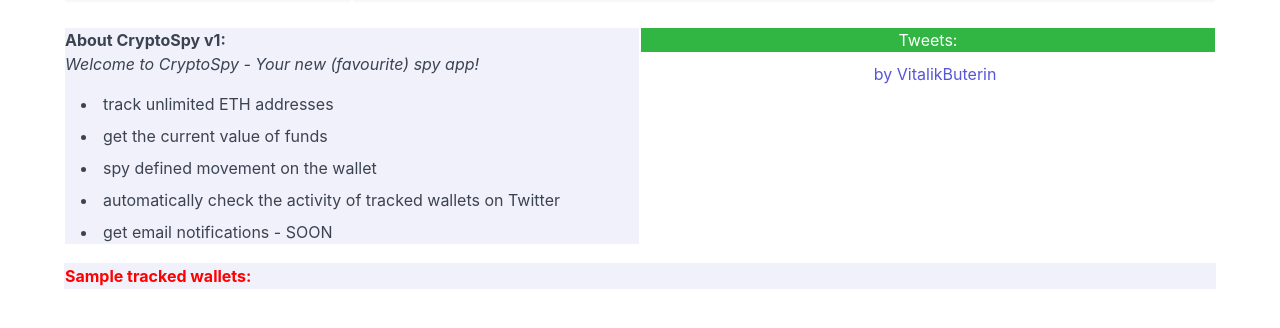
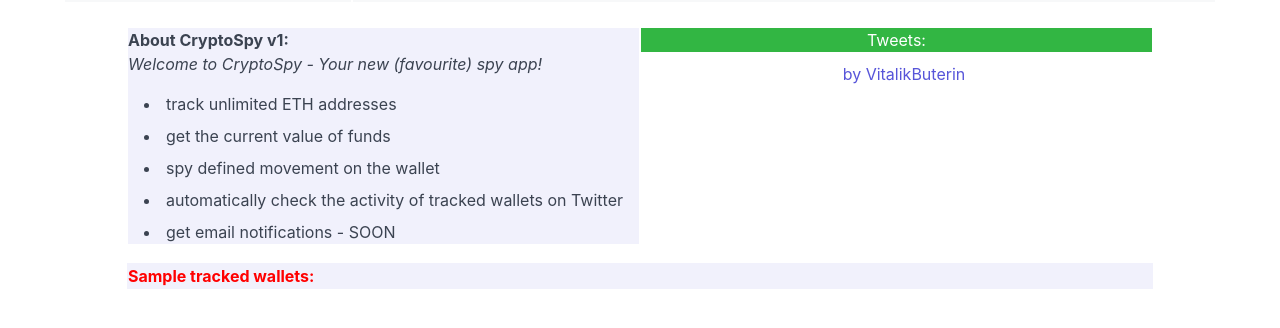
Before and after one commit to dmtteam/cryptospy, a Django app: template cryptospy/coins/templates/coins/index.html in a window 1280 px wide. Shown: the part 101-429 px from the top of the page. Run offline with Django 3.2, Linux system fonts and the light colour scheme; the template is opened without the code that fills it, so the values that code supplies are empty; some libraries are stand-ins or nearby versions.

Commit message:
<div style>

```diff
--- a/cryptospy/coins/templates/coins/base_inside.html
+++ b/cryptospy/coins/templates/coins/base_inside.html
@@ -64,9 +64,11 @@
 
 </div>
 
+<div style="padding:0px 70px">
 {% block content %}
 
 {% endblock %}
+</div>
 
 <script src="https://unpkg.com/@popperjs/core@2"></script>
 <script src="https://unpkg.com/tippy.js@6"></script>
--- a/cryptospy/coins/templates/coins/base_outside.html
+++ b/cryptospy/coins/templates/coins/base_outside.html
@@ -47,11 +47,11 @@
 </table>
 <br>
 
-
+<div style="padding:0px 70px">
 {% block content %}
 
 {% endblock %}
-
+</div>
 <script src="https://unpkg.com/@popperjs/core@2"></script>
 <script src="https://unpkg.com/tippy.js@6"></script>
 <script> tippy('[data-tippy-content]');</script>
```
